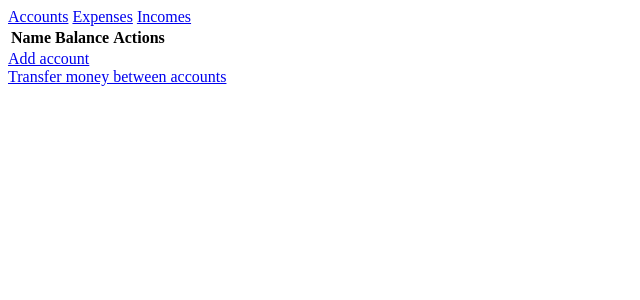
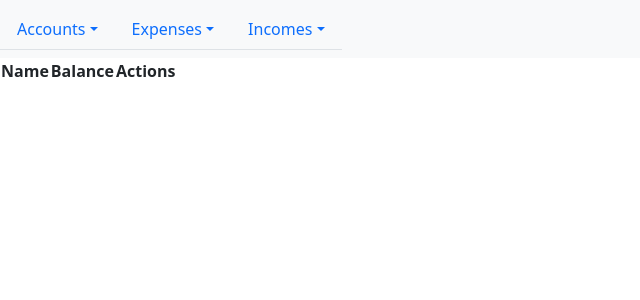
Before and after one commit to m-nadra/BudgetManager, a Flask app: page /accounts in a window 1280 px wide. Shown: the top 300 px of the page, without its empty margins (0-640 px from the left). Run offline with Flask 3, Linux system fonts and the light colour scheme; lists and menus that the app fills with data are empty.

Commit message:
bootstrap: add navbar style

```diff
--- a/app.py
+++ b/app.py
@@ -10,6 +10,7 @@ Routes:
 - '/add_account' : Renders the 'add_account.html' template.
 - '/edit_account/<int:account_id>' : Handles the edit account route.
 - '/delete_account/<int:account_id>' : Handles the delete account route.
+- '/transfer_money' : Handles the transfer money route.
 - '/expenses' : Handles the expenses route.
 - '/add_expense' : Renders the 'add_expense.html' template.
 - '/edit_expense/<int:expense_id>' : Handles the edit expense route.
--- a/templates/accounts.html
+++ b/templates/accounts.html
@@ -15,7 +15,4 @@
         </tr>
     {% endfor %}
 </table>
-<a href="/add_account">Add account</a>
-<br>
-<a href="/transfer_money">Transfer money between accounts</a>
 {% endblock %}
--- a/templates/expenses.html
+++ b/templates/expenses.html
@@ -20,5 +20,4 @@
         </tr>
     {% endfor %}
 </table>
-<a href="/add_expense">Add expense</a>
 {% endblock %}
--- a/templates/incomes.html
+++ b/templates/incomes.html
@@ -17,9 +17,7 @@
             <td><a href="/edit_income/{{income[4]}}">Edit</a></td>
             <td><a href="/delete_income/{{income[4]}}">Delete entry</a></td>
             <td><a href="/undo_income/{{income[4]}}">Delete and undo changes to your account</a></td>
-
         </tr>
     {% endfor %}
 </table>
-<a href="/add_income">Add income</a>
 {% endblock %}
--- a/templates/index.html
+++ b/templates/index.html
@@ -3,13 +3,37 @@
 <head>
     <meta charset="UTF-8">
     <meta name="viewport" content="width=device-width, initial-scale=1.0">
+    <link rel="stylesheet" href="https://cdn.jsdelivr.net/npm/bootstrap@5.3.3/dist/css/bootstrap.min.css">
+    <script src="https://cdn.jsdelivr.net/npm/@popperjs/core@2.11.8/dist/umd/popper.min.js" integrity="sha384-I7E8VVD/ismYTF4hNIPjVp/Zjvgyol6VFvRkX/vR+Vc4jQkC+hVqc2pM8ODewa9r" crossorigin="anonymous"></script>
+    <script src="https://cdn.jsdelivr.net/npm/bootstrap@5.3.3/dist/js/bootstrap.min.js" integrity="sha384-0pUGZvbkm6XF6gxjEnlmuGrJXVbNuzT9qBBavbLwCsOGabYfZo0T0to5eqruptLy" crossorigin="anonymous"></script>
     <title>Budget Manager</title>
 </head>
 <body>
-    <nav>
-        <a href="/accounts">Accounts</a>
-        <a href="/expenses">Expenses</a>
-        <a href="/incomes">Incomes</a>
+    <nav class="navbar sticky-top bg-body-tertiary">
+        <ul class="nav nav-tabs">
+            <li class="nav-item dropdown">
+              <a class="nav-link dropdown-toggle" data-bs-toggle="dropdown" href="#" role="button" aria-expanded="false">Accounts</a>
+              <ul class="dropdown-menu">
+                <li><a class="dropdown-item" href="/accounts">View accounts</a></li>
+                <li><a class="dropdown-item" href="/add_account">Add account</a></li>
+                <li><a class="dropdown-item" href="/transfer_money">Transfer money</a></li>
+              </ul>
+            </li>
+            <li class="nav-item dropdown">
+                <a class="nav-link dropdown-toggle" data-bs-toggle="dropdown" href="#" role="button" aria-expanded="false">Expenses</a>
+                <ul class="dropdown-menu">
+                  <li><a class="dropdown-item" href="/expenses">View expenses</a></li>
+                  <li><a class="dropdown-item" href="/add_expense">Add expense</a></li>
+                </ul>
+              </li>
+              <li class="nav-item dropdown">
+                <a class="nav-link dropdown-toggle" data-bs-toggle="dropdown" href="#" role="button" aria-expanded="false">Incomes</a>
+                <ul class="dropdown-menu">
+                  <li><a class="dropdown-item" href="/incomes">View incomes</a></li>
+                  <li><a class="dropdown-item" href="/add_income">Add income</a></li>
+                </ul>
+              </li>
+          </ul>
     </nav>
     <main>
         {% block content %}
```
